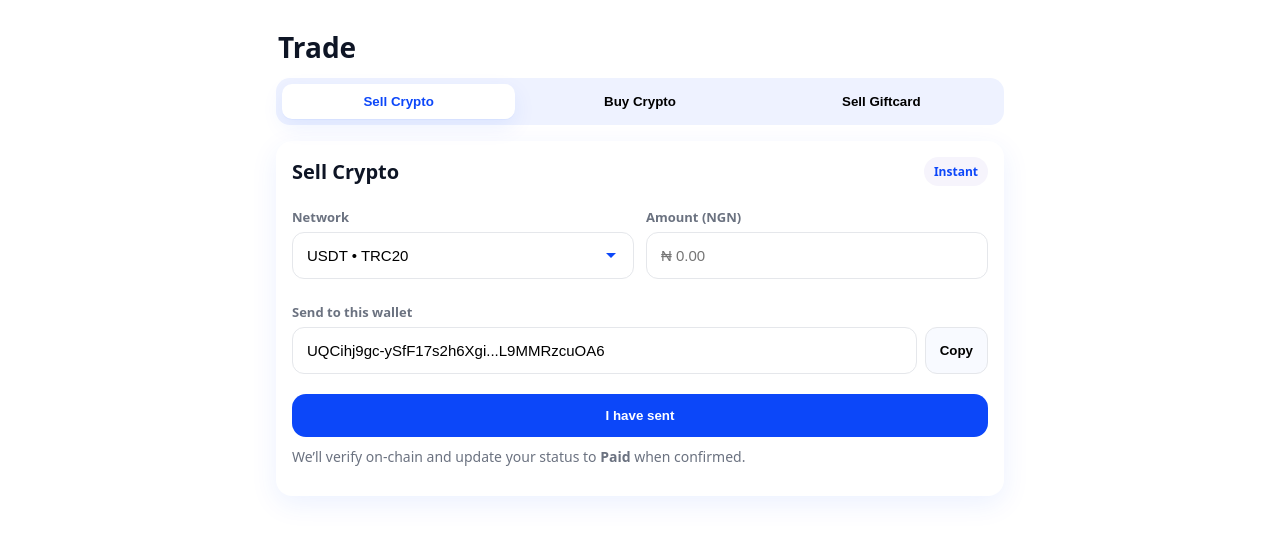
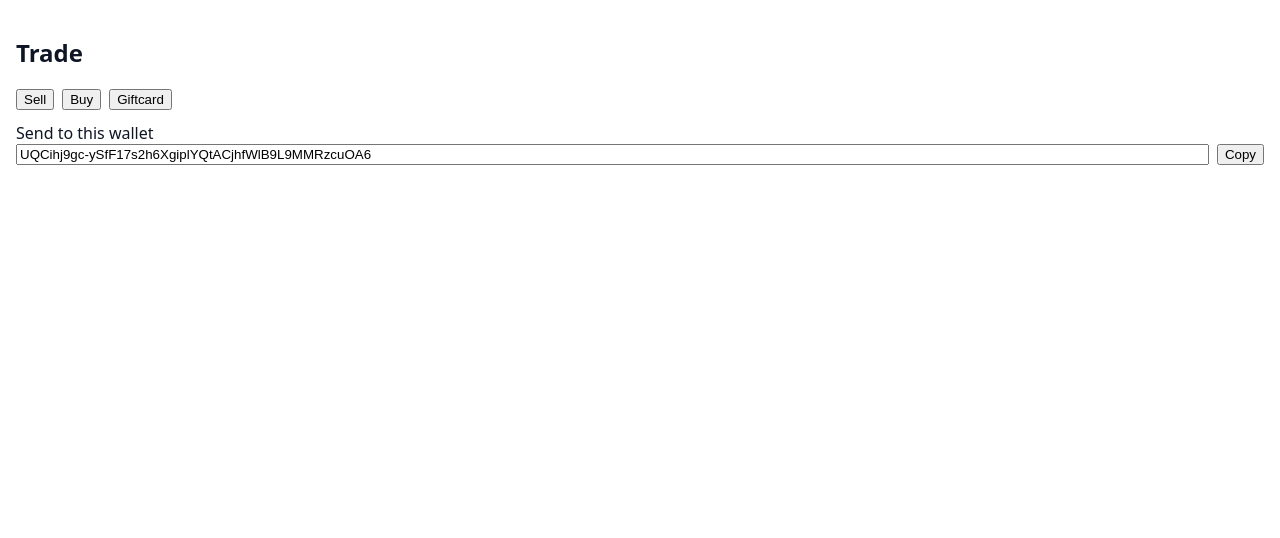
Before and after one commit to wimichub0-ai/Bnapx-User-interface-v.1, a Next.js app: page /trade in a window 1280 px wide. Shown: the top 538 px of the page. Built offline with nearby package versions, Linux system fonts and the light colour scheme.

Commit message:
Update page.jsx

```diff
--- a/app/trade/page.jsx
+++ b/app/trade/page.jsx
@@ -1,210 +1,41 @@
 'use client';
 
 import { useState } from 'react';
-import styles from './trade.module.css';
 
-const BRAND_WALLET = 'UQCihj9gc-ySfF17s2h6Xgi...L9MMRzcuOA6'; // your reference wallet
-const NETWORKS = [
-  { code: 'USDT-TRC20', label: 'USDT • TRC20' },
-  { code: 'USDT-ERC20', label: 'USDT • ERC20' },
-  { code: 'USDC-TRC20', label: 'USDC • TRC20' },
-  { code: 'USDC-ERC20', label: 'USDC • ERC20' },
-  { code: 'BTC',        label: 'BTC • Mainnet' },
-];
+const BNAPX_WALLET = 'UQCihj9gc-ySfF17s2h6XgiplYQtACjhfWlB9L9MMRzcuOA6';
 
 export default function TradePage() {
- const [tab, setTab] = useState('sell');
+  const [tab, setTab] = useState('sell');
+  return (
+    <main style={{ padding: 16 }}>
+      <h2>Trade</h2>
 
-  return (
-    <main className={styles.wrap}>
-      <h1 className={styles.title}>Trade</h1>
-
-      <div className={styles.tabs}>
-        <button
-          className={`${styles.tab} ${tab==='sell' ? styles.tabActive : ''}`}
-          onClick={()=>setTab('sell')}
-        >Sell Crypto</button>
-        <button
-          className={`${styles.tab} ${tab==='buy' ? styles.tabActive : ''}`}
-          onClick={()=>setTab('buy')}
-        >Buy Crypto</button>
-        <button
-          className={`${styles.tab} ${tab==='giftcard' ? styles.tabActive : ''}`}
-          onClick={()=>setTab('giftcard')}
-        >Sell Giftcard</button>
+      <div style={{ display: 'flex', gap: 8, marginBottom: 12 }}>
+        <button onClick={() => setTab('sell')}>Sell</button>
+        <button onClick={() => setTab('buy')}>Buy</button>
+        <button onClick={() => setTab('giftcard')}>Giftcard</button>
       </div>
 
-      {tab==='sell' && <SellCard />}
-      {tab==='buy' && <BuyCard />}
-      {tab==='giftcard' && <GiftcardPlaceholder />}
+      {tab === 'sell' && (
+        <div>
+          <label>Send to this wallet</label>
+          <div style={{ display: 'flex', gap: 8 }}>
+            <input readOnly value={BNAPX_WALLET} style={{ flex: 1 }} />
+            <button type="button" onClick={() => navigator.clipboard.writeText(BNAPX_WALLET)}>
+              Copy
+            </button>
+          </div>
+        </div>
+      )}
+
+      {tab === 'buy' && (
+        <div>
+          <label>Your wallet address</label>
+          <input placeholder="Paste address" />
+        </div>
+      )}
+
+      {tab === 'giftcard' && <p>Coming soon…</p>}
     </main>
   );
 }
-
-/* ---------- SELL ---------- */
-function SellCard(){
-  const [network, setNetwork] = useState('USDT-TRC20');
-  const [amount, setAmount] = useState('');
-  const [copied, setCopied] = useState(false);
-  const [confirmOpen, setConfirmOpen] = useState(false);
-
-  async function copyAddr() {
-    try {
-      await navigator.clipboard.writeText(BRAND_WALLET);
-      setCopied(true);
-      setTimeout(()=>setCopied(false), 1800);
-    } catch {}
-  }
-
-  return (
-    <section className={styles.card}>
-      <div className={styles.cardHead}>
-        <div className={styles.cardTitle}>Sell Crypto</div>
-        <div className={styles.badge}>Instant</div>
-      </div>
-
-      <div className={styles.grid}>
-        <div className={styles.field}>
-          <label>Network</label>
-          <div className={styles.selectWrap}>
-            <select
-              className={styles.select}
-              value={network}
-              onChange={(e)=>setNetwork(e.target.value)}
-            >
-              {NETWORKS.map(n => <option key={n.code} value={n.code}>{n.label}</option>)}
-            </select>
-          </div>
-        </div>
-
-        <div className={styles.field}>
-          <label>Amount (NGN)</label>
-          <input
-            className={styles.input}
-            placeholder="₦ 0.00"
-            inputMode="numeric"
-            value={amount}
-            onChange={(e)=>setAmount(e.target.value)}
-          />
-        </div>
-      </div>
-
-      <div className={styles.field}>
-        <label>Send to this wallet</label>
-        <div className={styles.copyRow}>
-          <input className={styles.input} readOnly value={BRAND_WALLET}/>
-          <button className={styles.copyBtn} type="button" onClick={copyAddr}>
-            {copied ? 'Copied' : 'Copy'}
-          </button>
-        </div>
-      </div>
-
-      <button className={styles.primary} onClick={()=>setConfirmOpen(true)}>
-        I have sent
-      </button>
-
-      <p className={styles.help}>
-        We’ll verify on-chain and update your status to <b>Paid</b> when confirmed.
-      </p>
-
-      {confirmOpen && (
-        <ConfirmModal
-          title="Confirm transfer"
-          desc={`You’re confirming a transfer on ${network}. We’ll mark this trade as Pending and notify you when it’s confirmed.`}
-          onClose={()=>setConfirmOpen(false)}
-          onConfirm={()=>{ setConfirmOpen(false); alert('Marked as Pending'); }}
-        />
-      )}
-    </section>
-  );
-}
-
-/* ---------- BUY ---------- */
-function BuyCard(){
-  const [network, setNetwork] = useState('USDT-TRC20');
-  const [amount, setAmount] = useState('');
-  const [toAddr, setToAddr] = useState('');
-
-  return (
-    <section className={styles.card}>
-      <div className={styles.cardHead}>
-        <div className={styles.cardTitle}>Buy Crypto</div>
-        <div className={styles.badge}>Best rates</div>
-      </div>
-
-      <div className={styles.grid}>
-        <div className={styles.field}>
-          <label>Network</label>
-          <div className={styles.selectWrap}>
-            <select
-              className={styles.select}
-              value={network}
-              onChange={(e)=>setNetwork(e.target.value)}
-            >
-              {NETWORKS.map(n => <option key={n.code} value={n.code}>{n.label}</option>)}
-            </select>
-          </div>
-        </div>
-
-        <div className={styles.field}>
-          <label>Amount (NGN)</label>
-          <input
-            className={styles.input}
-            placeholder="₦ 0.00"
-            inputMode="numeric"
-            value={amount}
-            onChange={(e)=>setAmount(e.target.value)}
-          />
-        </div>
-      </div>
-
-      <div className={styles.field}>
-        <label>Recipient wallet address</label>
-        <input
-          className={styles.input}
-          placeholder="Paste the wallet you want us to send to"
-          value={toAddr}
-          onChange={(e)=>setToAddr(e.target.value)}
-        />
-      </div>
-
-      <button className={styles.primary} onClick={()=>alert('Payment intent (test) created')}>
-        Create Test Payment
-      </button>
-
-      <p className={styles.help}>
-        We’ll send the crypto to the address above once payment is complete.
-      </p>
-    </section>
-  );
-}
-
-/* ---------- GIFT CARD (placeholder for now) ---------- */
-function GiftcardPlaceholder(){
-  return (
-    <section className={styles.card}>
-      <div className={styles.cardHead}>
-        <div className={styles.cardTitle}>Sell Giftcard</div>
-        <div className={styles.badge}>Coming soon</div>
-      </div>
-      <p className={styles.help}>UI will match your giftcard screen with logos, categories and rate ticker.</p>
-    </section>
-  );
-}
-
-/* ---------- Small modal ---------- */
-function ConfirmModal({ title, desc, onClose, onConfirm }) {
-
-  return (
-    <div className={styles.modalBack}>
-      <div className={styles.modal}>
-        <h3 className={styles.modalTitle}>{title}</h3>
-        <p className={styles.modalText}>{desc}</p>
-        <div className={styles.modalRow}>
-          <button className={styles.secondary} onClick={onClose}>Cancel</button>
-          <button className={styles.primary} onClick={onConfirm}>Confirm</button>
-        </div>
-      </div>
-    </div>
-  );
-}
```
